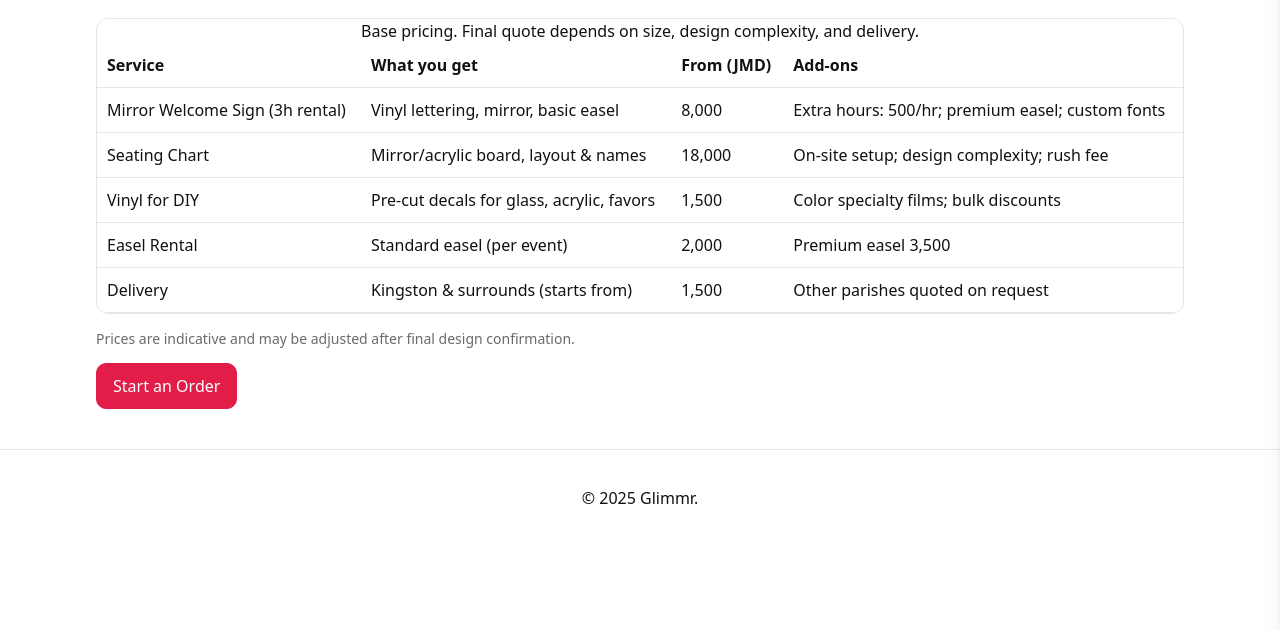
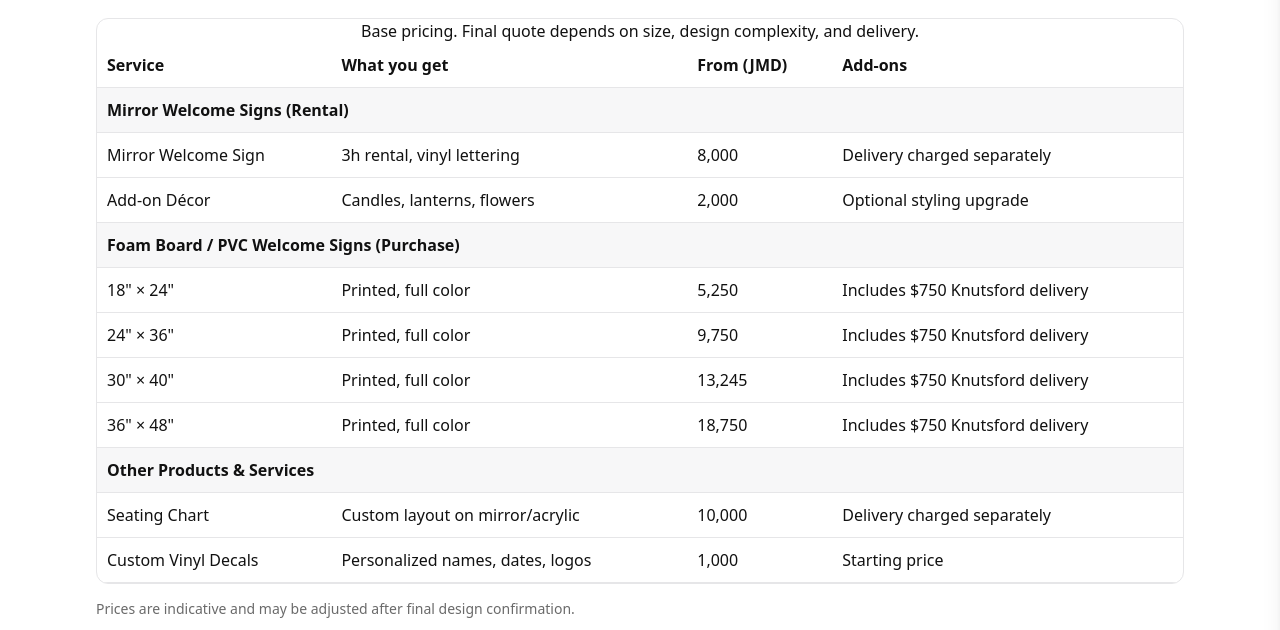
Before and after one commit to breezecampbell34-tech/glimmr, a plain HTML site: page Pricelist.html in a window 1280 px wide. Shown: the part 147-777 px from the top of the page. Drawn offline with Linux system fonts and the light colour scheme; files that its build step writes are made by us from their sources; files whose address does not match are found by name.

Commit message:
Update Pricelist.html

```diff
--- a/Pricelist.html
+++ b/Pricelist.html
@@ -32,34 +32,65 @@
       <thead><tr><th>Service</th><th>What you get</th><th>From (JMD)</th><th>Add‑ons</th></tr></thead>
       <tbody>
        <tr>
-          <td>Mirror Welcome Sign (3h rental)</td>
-          <td>Vinyl lettering, mirror, basic easel</td>
+  <th colspan="4" style="background:#f7f7f8;">Mirror Welcome Signs (Rental)</th>
+</tr>
+<tr>
+  <td>Mirror Welcome Sign</td>
+  <td>3h rental, vinyl lettering</td>
   <td>8,000</td>
-          <td>Extra hours: 500/hr; premium easel; custom fonts</td>
+  <td>Delivery charged separately</td>
+</tr>
+<tr>
+  <td>Add-on Décor</td>
+  <td>Candles, lanterns, flowers</td>
+  <td>2,000</td>
+  <td>Optional styling upgrade</td>
+</tr>
+
+<!-- Foam Board / PVC Welcome Signs (Purchase) -->
+<tr>
+  <th colspan="4" style="background:#f7f7f8;">Foam Board / PVC Welcome Signs (Purchase)</th>
+</tr>
+<tr>
+  <td>18" × 24"</td>
+  <td>Printed, full color</td>
+  <td>5,250</td>
+  <td>Includes $750 Knutsford delivery</td>
+</tr>
+<tr>
+  <td>24" × 36"</td>
+  <td>Printed, full color</td>
+  <td>9,750</td>
+  <td>Includes $750 Knutsford delivery</td>
+</tr>
+<tr>
+  <td>30" × 40"</td>
+  <td>Printed, full color</td>
+  <td>13,245</td>
+  <td>Includes $750 Knutsford delivery</td>
+</tr>
+<tr>
+  <td>36" × 48"</td>
+  <td>Printed, full color</td>
+  <td>18,750</td>
+  <td>Includes $750 Knutsford delivery</td>
+</tr>
+
+<!-- Other Services -->
+<tr>
+  <th colspan="4" style="background:#f7f7f8;">Other Products & Services</th>
 </tr>
 <tr>
   <td>Seating Chart</td>
-          <td>Mirror/acrylic board, layout & names</td>
-          <td>18,000</td>
-          <td>On‑site setup; design complexity; rush fee</td>
+  <td>Custom layout on mirror/acrylic</td>
+  <td>10,000</td>
+  <td>Delivery charged separately</td>
 </tr>
 <tr>
-          <td>Vinyl for DIY</td>
-          <td>Pre‑cut decals for glass, acrylic, favors</td>
-          <td>1,500</td>
-          <td>Color specialty films; bulk discounts</td>
-        </tr>
-        <tr>
-          <td>Easel Rental</td>
-          <td>Standard easel (per event)</td>
-          <td>2,000</td>
-          <td>Premium easel 3,500</td>
-        </tr>
-        <tr>
-          <td>Delivery</td>
-          <td>Kingston & surrounds (starts from)</td>
-          <td>1,500</td>
-          <td>Other parishes quoted on request</td>
+  <td>Custom Vinyl Decals</td>
+  <td>Personalized names, dates, logos</td>
+  <td>1,000</td>
+  <td>Starting price</td>
 </tr>
       </tbody>
     </table>
```
Lines whose indentation alone changed are shown as unchanged.
